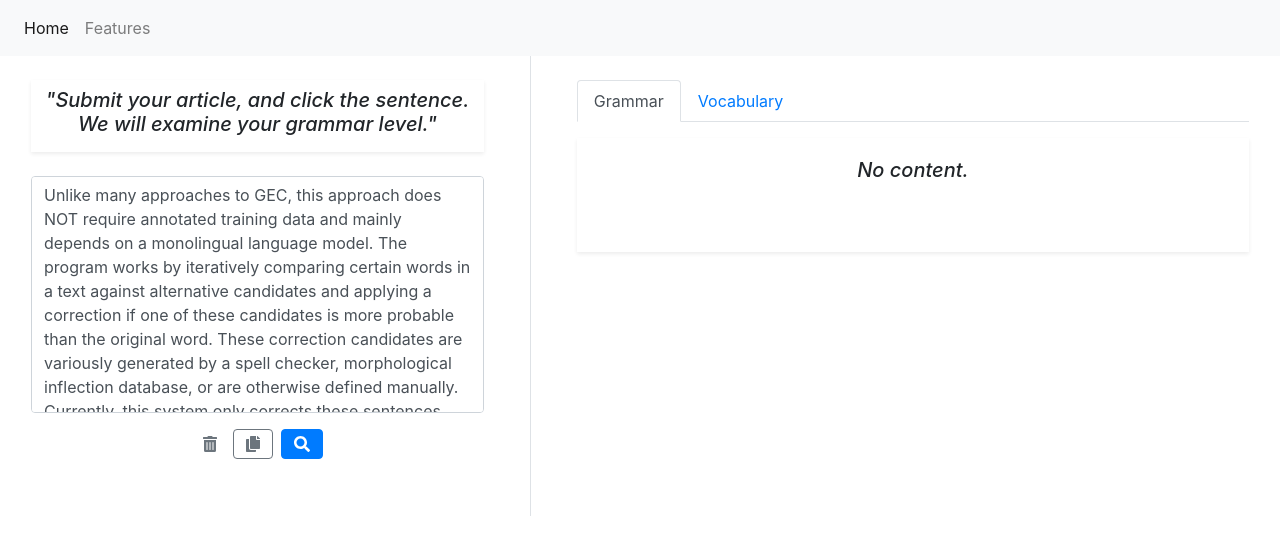
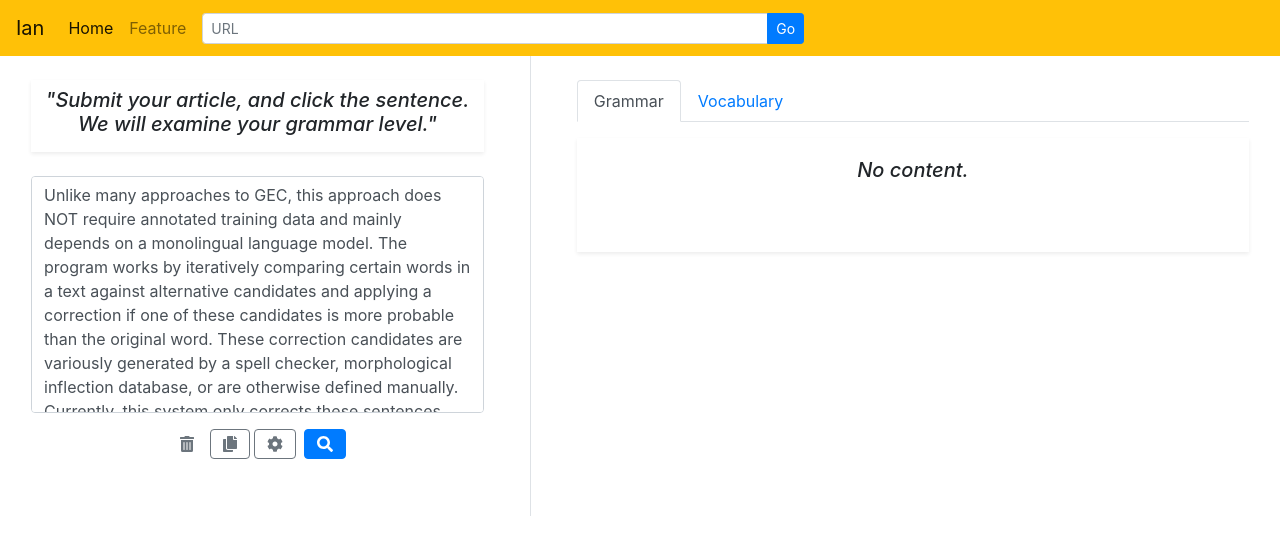
Before and after one commit to HanVincent/Level-Up, a Flask app: template templates/index.html in a window 1280 px wide. Shown: the top 555 px of the page. Run offline with Flask 2, Linux system fonts and the light colour scheme; the template is opened without the code that fills it, so the values that code supplies are empty; some libraries are stand-ins or nearby versions.

Commit message:
Update UI

```diff
--- a/static/css/index.css
+++ b/static/css/index.css
@@ -40,6 +40,7 @@ div.main-content:empty+div.no-content {
 
 .card-header {
     background-color: transparent;
+    border-bottom: none;
 }
 
 #nav-tabContent {
--- a/static/js/index.js
+++ b/static/js/index.js
@@ -29,6 +29,11 @@ $(document).ready(() => {
     const vocabDiv = $('#main-vocab');
 
 
+    $('#url-addon').click(e => {
+        e.preventDefault();
+
+    });
+
     $('#btn-submit').click(e => {
         e.preventDefault();
 
@@ -54,6 +59,13 @@ $(document).ready(() => {
         select.addRange(range);
         document.execCommand('copy');
         alert("Contents copied to clipboard.");
+    });
+
+    $('#btn-update-setting').click(e => {
+        updateSetting();
+
+        renderGrammar(window.profiles[window.sentenceIndex]);
+        renderVocab(window.vocabs);
     });
 
     $('#nav-grammar-tab').on('click', function (e) {
@@ -82,6 +94,11 @@ $(document).ready(() => {
         }
     });
 
+    function updateSetting() {
+        window.checkedGrammar = $("input[name='grammar-setting']:checked").map(function() {return this.value}).toArray();
+        window.checkedVocab = $("input[name='vocab-setting']:checked").map(function() {return this.value}).toArray();
+    }
+
     function main(response) {
         const profiles = response.profiles;
         if (profiles.length === 0) return;
@@ -97,12 +114,15 @@ $(document).ready(() => {
 
     function flow(profileIndex) {
         const profile = window.profiles[profileIndex];
+        window.sentenceIndex = profileIndex;
+
+        updateSetting();
+
+        // render showcase
+        renderShowcase(profile);
 
         // render grammar table
         renderGrammar(profile);
-
-        // render showcase
-        renderShowcase(profile);
 
         // render vocabulary section
         if (profile.sent) {
--- a/static/js/template.js
+++ b/static/js/template.js
@@ -29,7 +29,7 @@ function uniq(elements) {
 function buildGrammarTable(profile) {
     const { gets, recs } = profile;
 
-    const table = uniq(gets).reduce((getsPrev, get, i) => {
+    const table = uniq(gets).filter(get => window.checkedGrammar.includes(get.level)).reduce((getsPrev, get, i) => {
         const recsList = recs[i] || [];
         const recRows = recsList.reduce((recsPrev, rec) =>
             recsPrev + `
@@ -80,7 +80,7 @@ function buildGrammarTable(profile) {
 }
 
 function buildVocabTable(vocabs) {
-    const table = vocabs.filter(vocab => vocab.level).reduce((prev, vocab, i) => {
+    const table = vocabs.filter(vocab => vocab.level).filter(vocab => window.checkedVocab.includes(vocab.level)).reduce((prev, vocab, i) => {
         // const recsList = recs[i] || [];
         // const recRows = recsList.reduce((recsPrev, rec) =>
         //     recsPrev + `
--- a/templates/index.html
+++ b/templates/index.html
@@ -21,25 +21,33 @@
 </head>
 
 <body>
-    <nav class="navbar navbar-expand-lg navbar-light bg-light">
-        <!-- <a class="navbar-brand" href="#">Navbar</a> -->
-        <button class="navbar-toggler" type="button" data-toggle="collapse" data-target="#navbarNav"
-            aria-controls="navbarNav" aria-expanded="false" aria-label="Toggle navigation">
+    <nav class="navbar navbar-expand-lg navbar-light bg-warning">
+      <a class="navbar-brand" href="#">Ian</a>
+      <button class="navbar-toggler" type="button" data-toggle="collapse" data-target="#navbarSupportedContent" aria-controls="navbarSupportedContent" aria-expanded="false" aria-label="Toggle navigation">
         <span class="navbar-toggler-icon"></span>
       </button>
-        <div class="collapse navbar-collapse" id="navbarNav">
-            <ul class="navbar-nav mr-auto mt-2 mt-lg-0">
+
+      <div class="collapse navbar-collapse" id="navbarSupportedContent">
+
+        <ul class="navbar-nav">
           <li class="nav-item active">
-                    <a class="nav-link" href="#">Home
-                        <span class="sr-only">(current)</span>
-                    </a>
+            <a class="nav-link" href="#">Home <span class="sr-only">(current)</span></a>
           </li>
           <li class="nav-item">
-                    <a class="nav-link" href="#">Features</a>
+            <a class="nav-link" href="#">Feature</a>
           </li>
         </ul>
+
+        <div class="input-group input-group-sm mx-2 my-2 my-lg-0 w-50">
+          <input type="text" class="form-control" placeholder="URL" aria-label="URL-addon" aria-describedby="URL-addon">
+          <div class="input-group-append">
+            <button class="btn btn-primary" type="button" id="url-addon">Go</button>
+          </div>
+        </div>
+
       </div>
     </nav>
+
 
     <section class="row h-auto">
         <div class="col-5 border-right h-75">
@@ -77,6 +85,9 @@
                             </button>
                             <button id="btn-copy" class="btn btn-outline-secondary mr-1">
                                 <i class="fas fa-copy"></i>
+                            </button>
+                            <button id="btn-setting" class="btn btn-outline-secondary mr-1" data-toggle="modal" data-target="#setting-modal">
+                                <i class="fas fa-cog"></i>
                             </button>
                             <button id="btn-submit" class="btn btn-primary ml-1">
                                 <i class="fas fa-search"></i>
@@ -130,6 +141,82 @@
 
         </div>
     </section>
+
+    <!-- Modal -->
+    <div class="modal fade" id="setting-modal" tabindex="-1" role="dialog" aria-labelledby="setting-modal" aria-hidden="true">
+      <div class="modal-dialog modal-dialog-centered" role="document">
+        <div class="modal-content">
+          <div class="modal-header">
+            <h5 class="modal-title" id="setting-modal-title">Settings</h5>
+            <button type="button" class="close" data-dismiss="modal" aria-label="Close">
+              <span aria-hidden="true">&times;</span>
+            </button>
+          </div>
+          <div class="modal-body">
+
+              <form class="form-group">
+                <div class="form-check form-check-inline">
+                  <input class="form-check-input" name="grammar-setting" type="checkbox" id="grammar-checkbox-a1" value="A1" checked>
+                  <label class="form-check-label" for="grammar-checkbox-a1">A1</label>
+                </div>
+                <div class="form-check form-check-inline">
+                  <input class="form-check-input" name="grammar-setting" type="checkbox" id="grammar-checkbox-a2" value="A2" checked>
+                  <label class="form-check-label" for="grammar-checkbox-a2">A2</label>
+                </div>
+                <div class="form-check form-check-inline">
+                  <input class="form-check-input" name="grammar-setting" type="checkbox" id="grammar-checkbox-b1" value="B1" checked>
+                  <label class="form-check-label" for="grammar-checkbox-b1">B1</label>
+                </div>
+                <div class="form-check form-check-inline">
+                  <input class="form-check-input" name="grammar-setting" type="checkbox" id="grammar-checkbox-b2" value="B2" checked>
+                  <label class="form-check-label" for="grammar-checkbox-b2">B2</label>
+                </div>
+                <div class="form-check form-check-inline">
+                  <input class="form-check-input" name="grammar-setting" type="checkbox" id="grammar-checkbox-c1" value="C1" checked>
+                  <label class="form-check-label" for="grammar-checkbox-c1">C1</label>
+                </div>
+                <div class="form-check form-check-inline">
+                  <input class="form-check-input" name="grammar-setting" type="checkbox" id="grammar-checkbox-c2" value="C2" checked>
+                  <label class="form-check-label" for="grammar-checkbox-c2">C2</label>
+                </div>
+              </form>
+
+              <form class="form-group">
+                <div class="form-check form-check-inline">
+                  <input class="form-check-input" name="vocab-setting" type="checkbox" id="vocab-checkbox-a1" value="A1" checked>
+                  <label class="form-check-label" for="vocab-checkbox-a1">A1</label>
+                </div>
+                <div class="form-check form-check-inline">
+                  <input class="form-check-input" name="vocab-setting" type="checkbox" id="vocab-checkbox-a2" value="A2" checked>
+                  <label class="form-check-label" for="vocab-checkbox-a2">A2</label>
+                </div>
+                <div class="form-check form-check-inline">
+                  <input class="form-check-input" name="vocab-setting" type="checkbox" id="vocab-checkbox-b1" value="B1" checked>
+                  <label class="form-check-label" for="vocab-checkbox-b1">B1</label>
+                </div>
+                <div class="form-check form-check-inline">
+                  <input class="form-check-input" name="vocab-setting" type="checkbox" id="vocab-checkbox-b2" value="B2" checked>
+                  <label class="form-check-label" for="vocab-checkbox-b2">B2</label>
+                </div>
+                <div class="form-check form-check-inline">
+                  <input class="form-check-input" name="vocab-setting" type="checkbox" id="vocab-checkbox-c1" value="C1" checked>
+                  <label class="form-check-label" for="vocab-checkbox-c1">C1</label>
+                </div>
+                <div class="form-check form-check-inline">
+                  <input class="form-check-input" name="vocab-setting" type="checkbox" id="vocab-checkbox-c2" value="C2" checked>
+                  <label class="form-check-label" for="vocab-checkbox-c2">C2</label>
+                </div>
+              </form>
+          </div>
+
+          <div class="modal-footer">
+            <button type="button" class="btn btn-secondary" data-dismiss="modal">Close</button>
+            <button type="button" class="btn btn-primary" id="btn-update-setting" data-dismiss="modal">Save</button>
+          </div>
+
+        </div>
+      </div>
+    </div>
 </body>
 
 </html>
```
Lines whose indentation alone changed are shown as unchanged.
